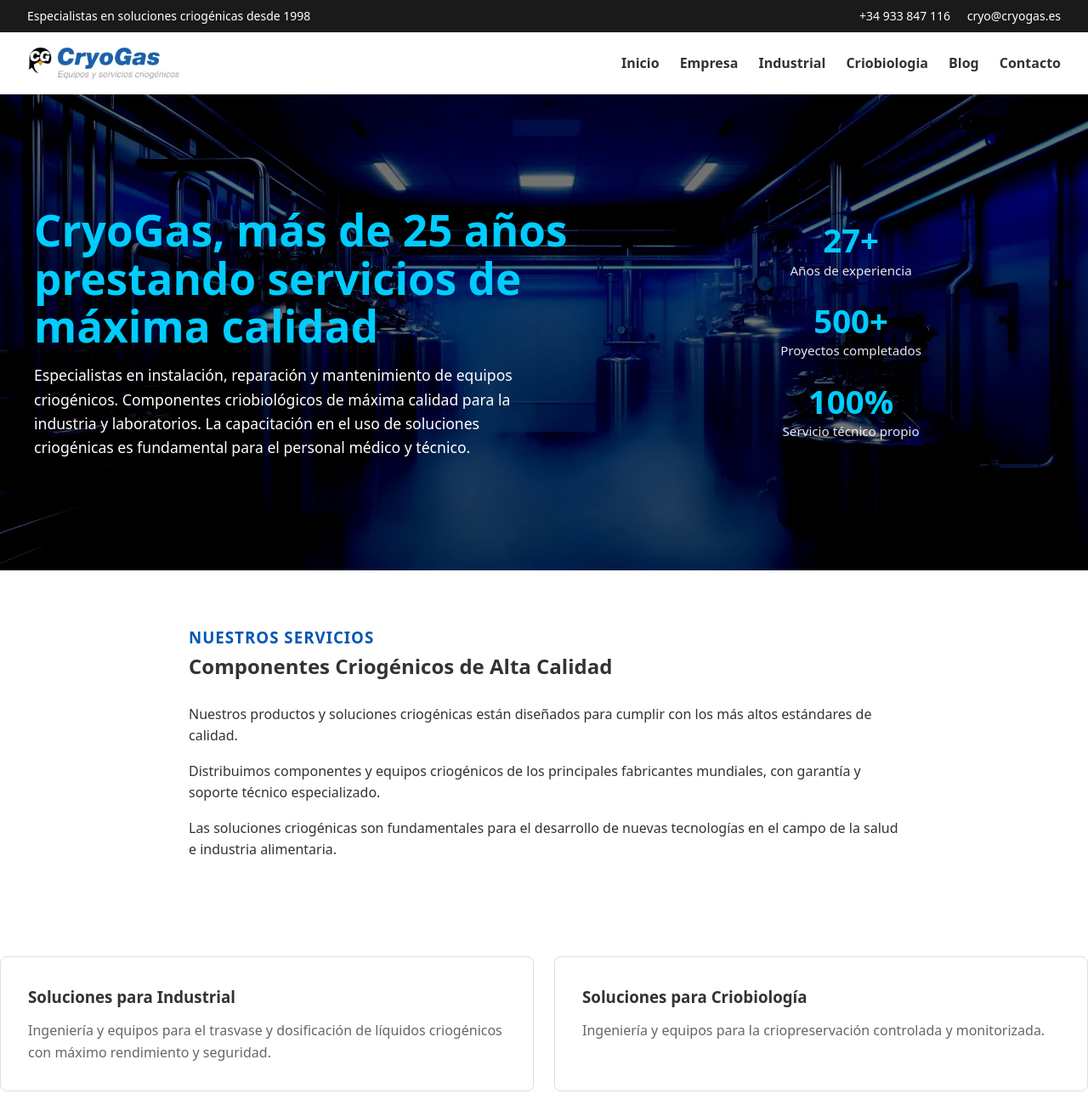
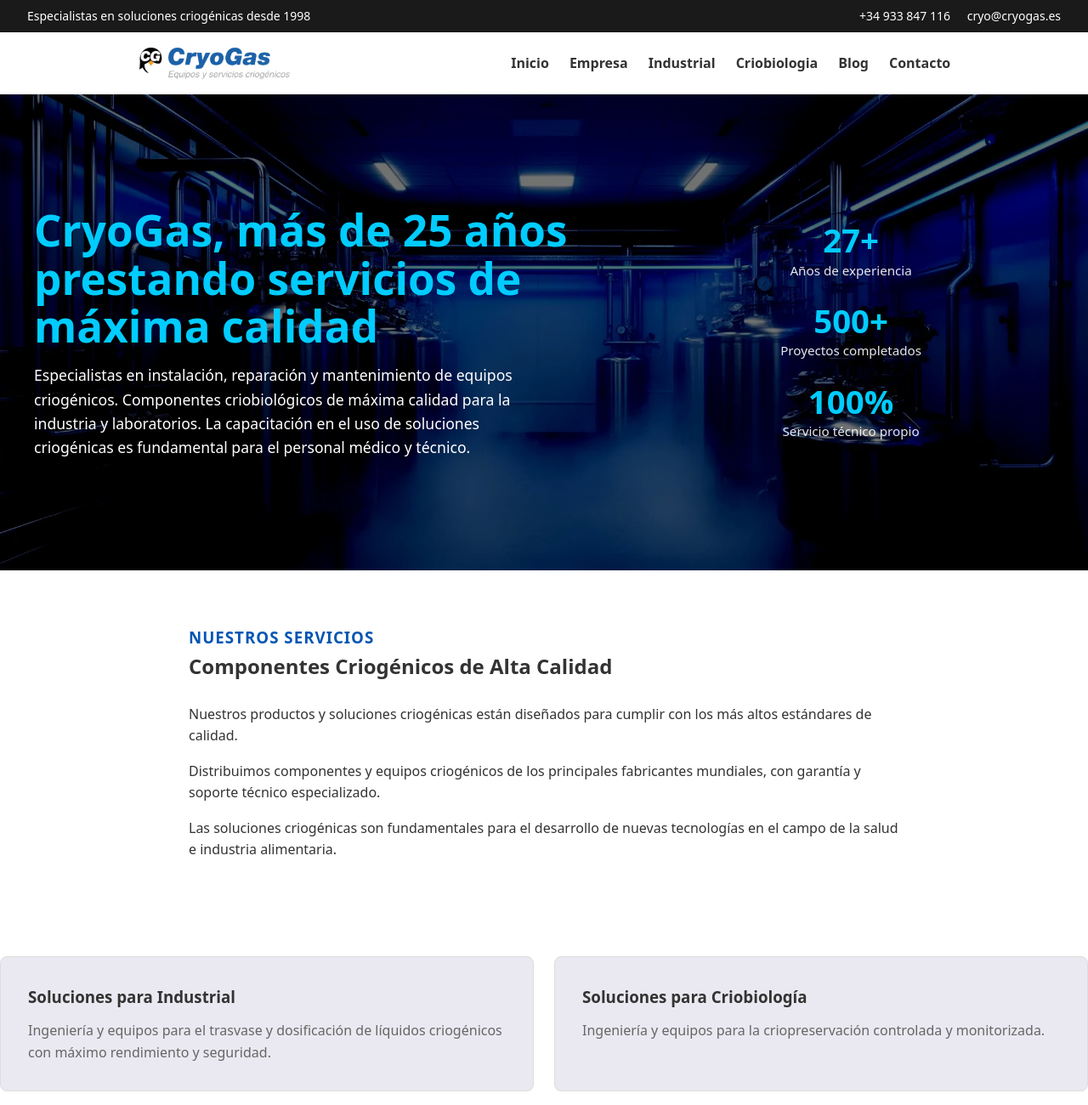
Before and after one commit to Capitankanalla/cryogasWeb, a website: page index.html in a window 1280 px wide. Shown: the top 1300 px of the page at 85% size. Drawn offline with Linux system fonts and the light colour scheme.

Commit message:
Feat: aplicació estils a la nova secció

```diff
--- a/css/style.css
+++ b/css/style.css
@@ -37,7 +37,7 @@
 /* Contenidor del header per evitar que res surti de la pantalla */
 .main-header {
   display: flex;
-  justify-content: space-between;
+  justify-content: space-around;
   align-items: center;
   padding: 1rem 2rem;
   width: 100%;
@@ -50,6 +50,7 @@
   display: flex;
   list-style: none;
   gap: 1.5rem;
+  justify-content: center;
 }
 
 .main-header a {
@@ -218,7 +219,7 @@
 
 .service-card {
   padding: 2rem;
-  background: #fff;
+  background: #eae9f1;
   border: 1px solid #ddd;
   border-radius: 8px;
   cursor: pointer;
@@ -242,6 +243,8 @@
 
 /* Dialogs */
 .custom-modal {
+  max-width: 1200px;
+  margin: 0 auto;
   width: min(700px, 90%);
   max-height: 85vh;
   padding: 0;
```
